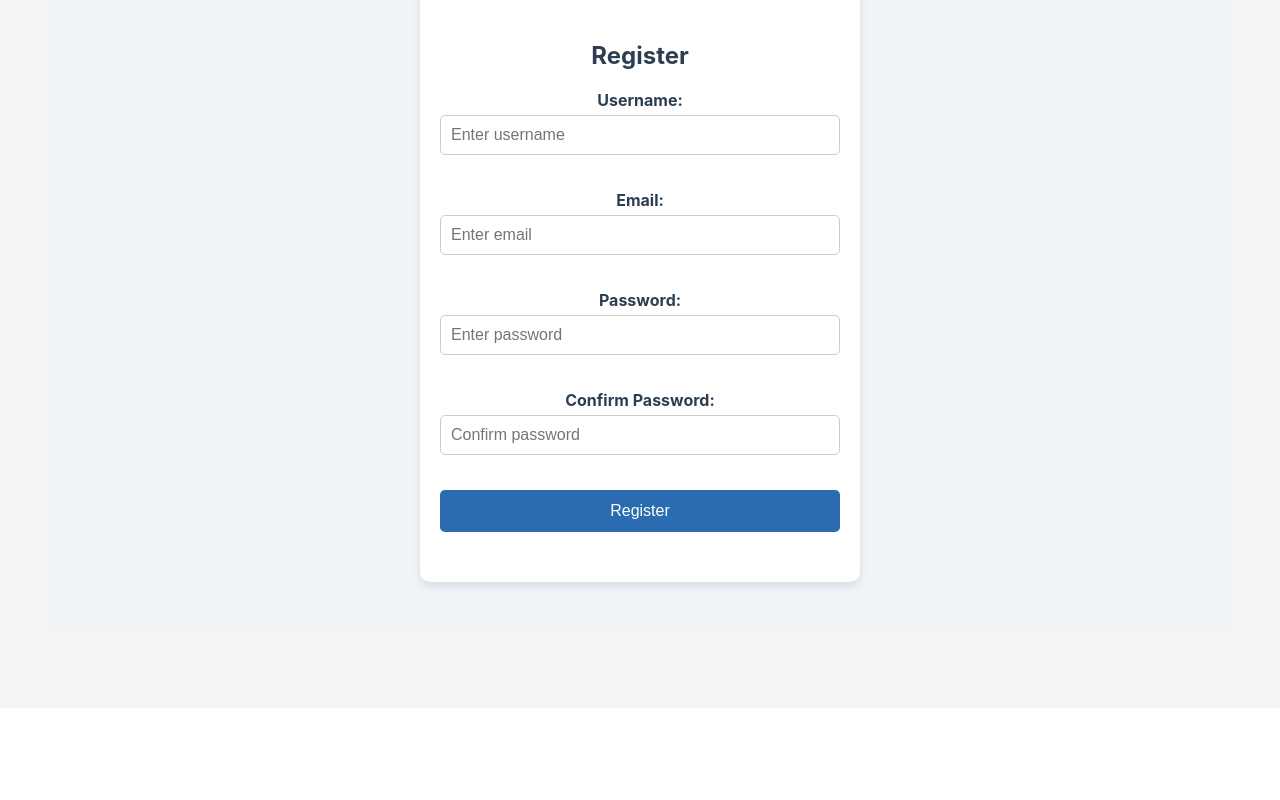
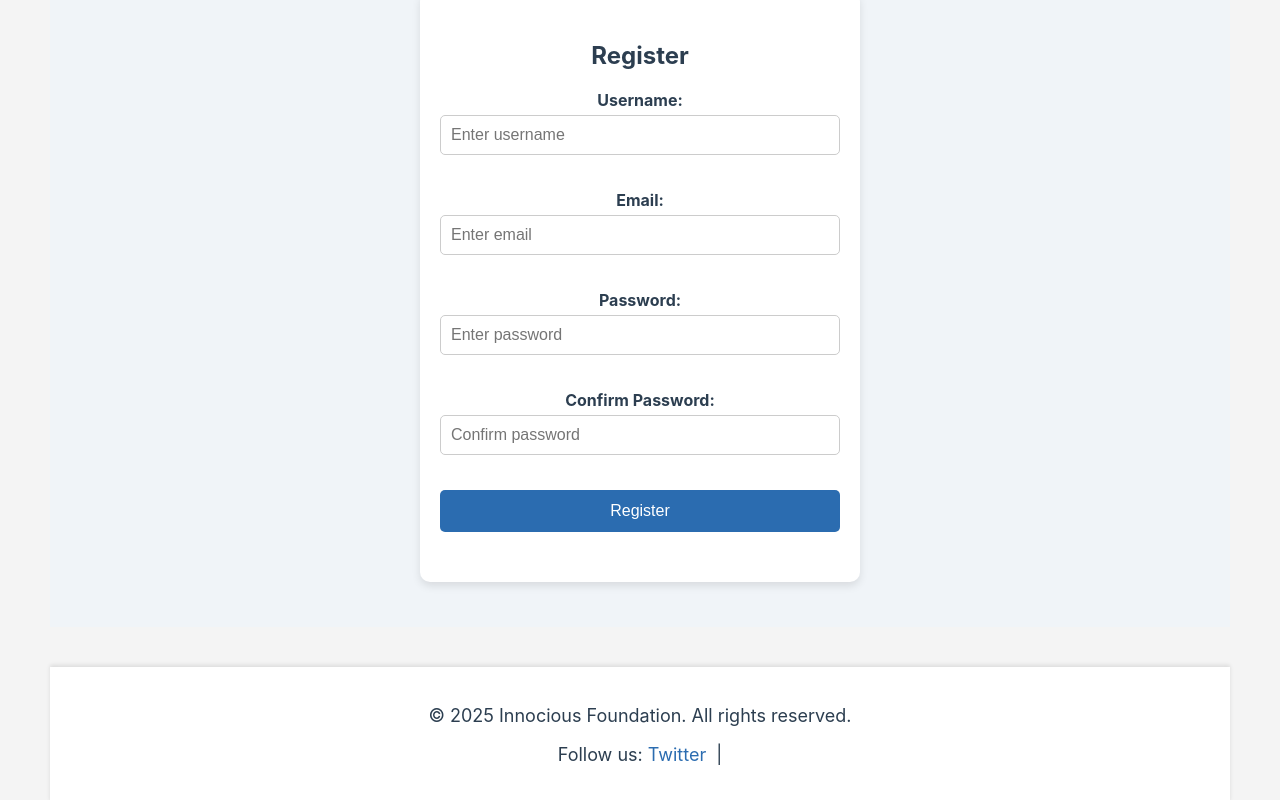
Before and after one commit to Omwami-dev/community-aid-frontend, a React (Create React App) app: page /register in a window 1280 px wide. Shown: the part 192-992 px from the top of the page. Before the commit the page ends 900 px from the top, so only its background shows below. Built offline with nearby package versions, Linux system fonts and the light colour scheme.

Commit message:
update footer

```diff
--- a/src/App.js
+++ b/src/App.js
@@ -12,6 +12,7 @@ import RegisterPage from "./pages/RegisterPage";
 
 // Components
 import Navbar from "./components/Navbar";
+import Footer from "./components/Footer";
 
 // Styles
 import "./App.css";
@@ -19,11 +20,12 @@ import "./App.css";
 function App() {
   return (
     <Router>
-      <div className="App">
-        {/* Navbar appears on all pages */}
+      <div className="App" style={{ display: "flex", flexDirection: "column", minHeight: "100vh" }}>
+        {/* Navbar visible on all pages */}
         <Navbar />
 
-        {/* Page routes */}
+        {/* Main content grows to fill available space */}
+        <main style={{ flex: 1 }}>
           <Routes>
             <Route path="/" element={<HomePage />} />
             <Route path="/projects" element={<ProjectsPage />} />
@@ -33,6 +35,10 @@ function App() {
             <Route path="/login" element={<LoginPage />} />
             <Route path="/register" element={<RegisterPage />} />
           </Routes>
+        </main>
+
+        {/* Footer appears on all pages */}
+        <Footer />
       </div>
     </Router>
   );
--- /dev/null
+++ b/src/components/Footer.js
@@ -0,0 +1,35 @@
+import React from "react";
+
+const Footer = () => {
+  return (
+    <footer style={footerStyle}>
+      <div style={{ textAlign: "center" }}>
+        <p>&copy; {new Date().getFullYear()} Innocious Foundation. All rights reserved.</p>
+        <p>
+          Follow us:
+           {/* <a href="#" style={linkStyle}>Facebook</a> | */}
+           <a href="https://x.com/Innocious_Found?s=08" target="_blank" rel="noopener noreferrer" style={linkStyle}>
+          Twitter
+        </a>{" "} |
+          {/* <a href="#" style={linkStyle}>Instagram</a> */}
+        </p>
+      </div>
+    </footer>
+  );
+};
+
+const footerStyle = {
+  backgroundColor: "#fff", // white background
+  color: "#2c3e50",
+  padding: "20px",
+  marginTop: "40px",
+  boxShadow: "0 -2px 4px rgba(0,0,0,0.1)",
+};
+
+const linkStyle = {
+  textDecoration: "none",
+  color: "#2b6cb0",
+  margin: "0 5px",
+};
+
+export default Footer;
```
Lines whose indentation alone changed are shown as unchanged.
